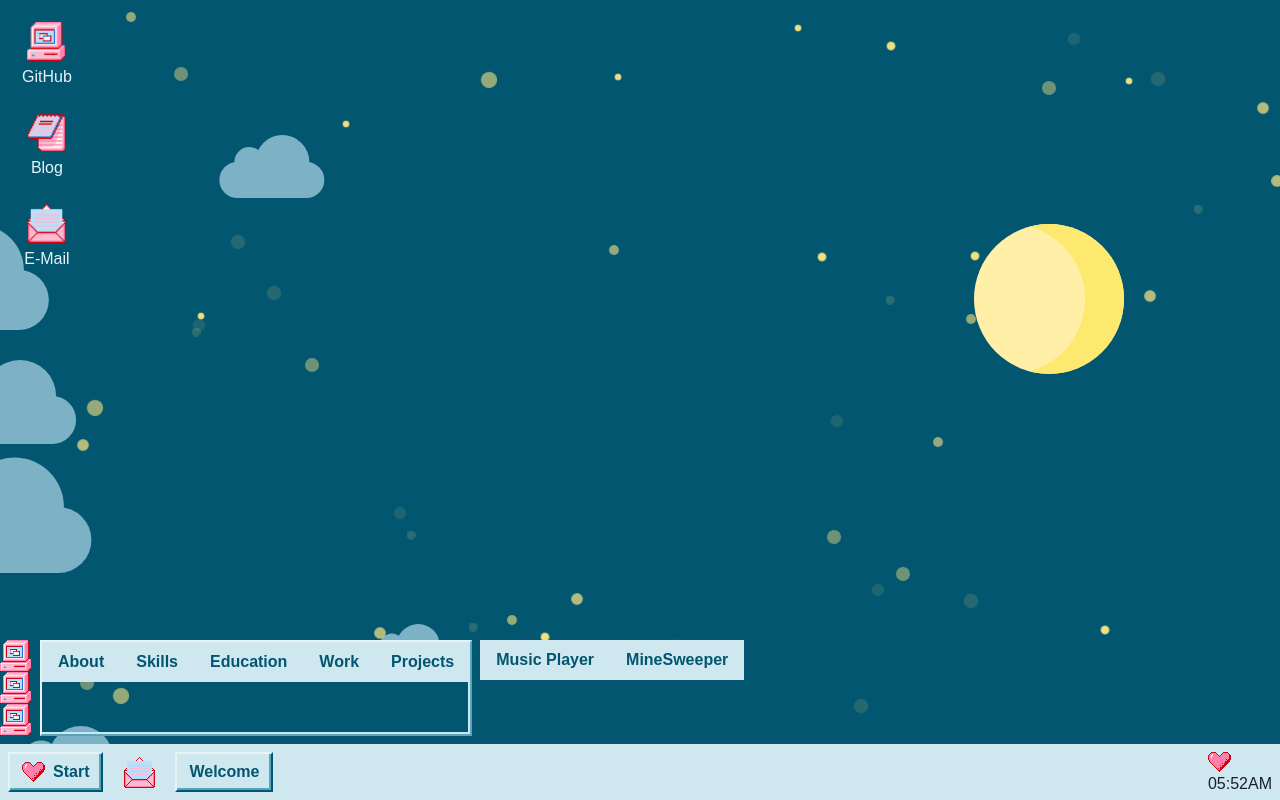
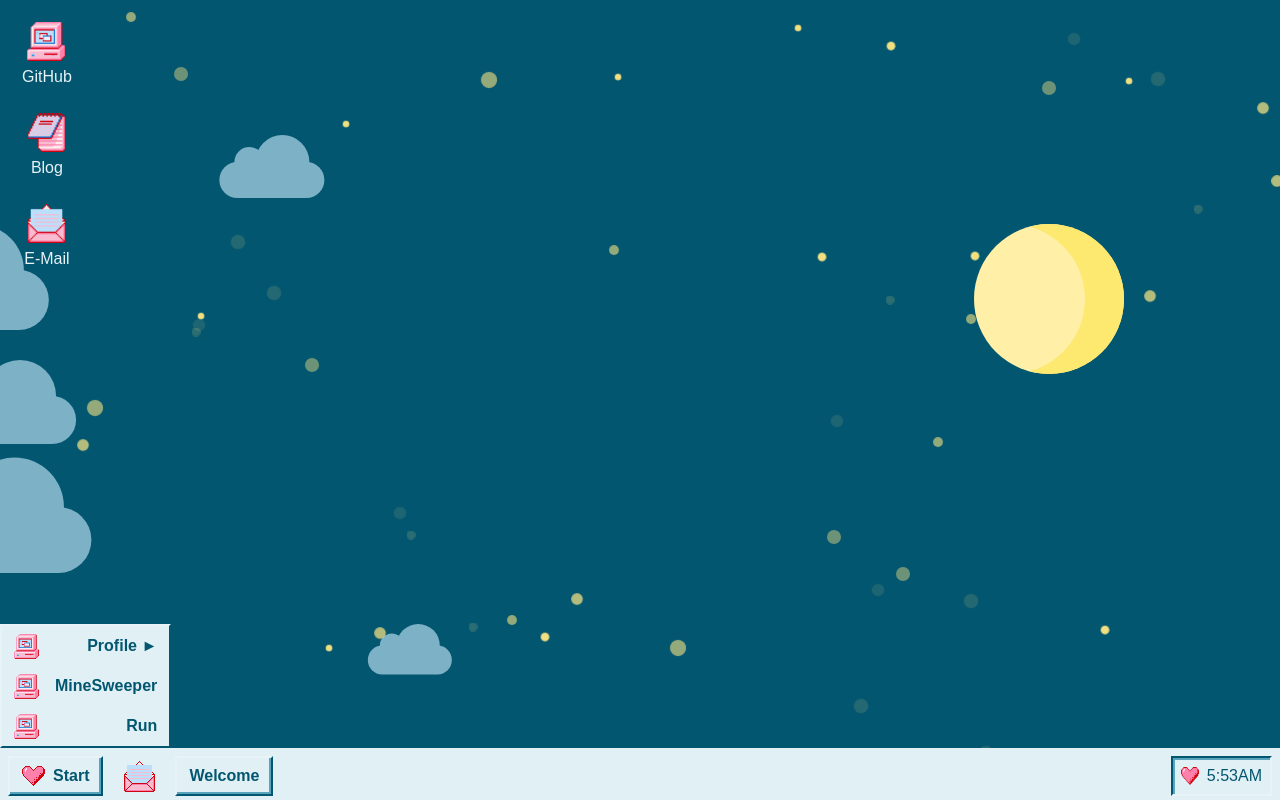
Before and after one commit to jmhar3/portfolio.95-2.0, a React (Create React App) app: page / in a window 1280 px wide. Both pictures are taken after a click on the button "Start". Shown: the top 800 px of the page. Built offline with nearby package versions, Linux system fonts and the light colour scheme.

Commit message:
complete design + functionality of menu

```diff
--- a/src/components/buttons/BorderButton.tsx
+++ b/src/components/buttons/BorderButton.tsx
@@ -18,10 +18,11 @@ export const BorderButton = (props: BorderButtonProps) => {
 
   return (
     <Button
-      onClick={onClick}
       px="3"
       bg={c200}
       color={c400}
+      onClick={onClick}
+      _hover={{ boxShadow: "none" }}
       borderLeft={`2px solid ${c100}`}
       borderTop={`2px solid ${c100}`}
       borderRight={`2px solid ${c400}`}
--- a/src/components/header/AboutMenu.tsx
+++ b/src/components/header/AboutMenu.tsx
@@ -3,11 +3,12 @@ import { Stack, useToken } from "@chakra-ui/react";
 
 import { DropdownTab } from "./DropdownTab";
 import { MenuProps } from "./Header";
+import { MenuButton } from "./MenuButton";
 
-const AboutMenu = (props: MenuProps) => {
-  const { showAboutMenu, setShowAboutMenu } = props;
+export const AboutMenu = (props: MenuProps) => {
+  const { setShowAboutMenu } = props;
 
-  const [c100, c300, c400] = useToken("colors", [
+  const [c100, c400] = useToken("colors", [
     "p95.100",
     "p95.200",
     "p95.300",
@@ -16,26 +17,23 @@ const AboutMenu = (props: MenuProps) => {
 
   return (
     <Stack
+      spacing="0"
       direction="column"
       borderLeft={`2px solid ${c100}`}
       borderTop={`2px solid ${c100}`}
       borderRight={`2px solid ${c400}`}
       borderBottom={`2px solid ${c400}`}
-      boxShadow={`-2px -2px  ${c300} inset`}
-      display={showAboutMenu ? "visible" : "hidden"}
       onMouseLeave={setShowAboutMenu.off}
     >
-      <DropdownTab {...props} name="profile" label="about" />
+      <MenuButton {...props} name="profile" label="about" />
 
-      <DropdownTab {...props} name="profile" label="skills" />
+      <MenuButton {...props} name="profile" label="skills" />
 
-      <DropdownTab {...props} name="profile" label="education" />
+      <MenuButton {...props} name="profile" label="education" />
 
-      <DropdownTab {...props} name="profile" label="work" />
+      <MenuButton {...props} name="profile" label="work" />
 
-      <DropdownTab {...props} name="profile" label="projects" />
+      <MenuButton {...props} name="profile" label="projects" />
     </Stack>
   );
 };
-
-export default AboutMenu;
--- a/src/components/header/DropdownTab.tsx
+++ b/src/components/header/DropdownTab.tsx
@@ -12,12 +12,7 @@ export const DropdownTab = (props: DropdownTabProps) => {
   const { setScreenOnFront, setWindows, windows, setSelectedTab, name, label } =
     props;
 
-  return (
-    <Button
-      bg="p95.200"
-      color="p95.400"
-      textTransform="capitalize"
-      onClick={() => {
+  const onClick = React.useCallback(() => {
     setScreenOnFront(name);
 
     setWindows({
@@ -29,7 +24,14 @@ export const DropdownTab = (props: DropdownTabProps) => {
     });
 
     name === "profile" && setSelectedTab(label);
-      }}
+  }, []);
+
+  return (
+    <Button
+      bg="p95.200"
+      color="p95.400"
+      textTransform="capitalize"
+      onClick={onClick}
     >
       {label}
     </Button>
--- a/src/components/header/Header.tsx
+++ b/src/components/header/Header.tsx
@@ -3,8 +3,8 @@ import { Stack, useBoolean } from "@chakra-ui/react";
 
 import { NavBar } from "./NavBar";
 import { StartMenu } from "./StartMenu";
-import AboutMenu from "./AboutMenu";
-import ProgramsMenu from "./ProgramsMenu";
+import { AboutMenu } from "./AboutMenu";
+import { ProgramsMenu } from "./ProgramsMenu";
 import { WebProps, UseBooleanProps } from "../../screens/Web";
 
 export interface MenuProps extends WebProps {
@@ -32,13 +32,13 @@ export const Header = (props: WebProps) => {
   };
 
   return (
-    <Stack position="fixed" bottom="0" w="full" zIndex={3}>
-      <Stack direction="row">
-        <StartMenu {...menuProps} />
+    <Stack position="fixed" bottom="0" w="full" zIndex={3} spacing="0">
+      <Stack direction="row" spacing="0" align="flex-end">
+        {showStartMenu && <StartMenu {...menuProps} />}
 
-        <AboutMenu {...menuProps} />
+        {showAboutMenu && <AboutMenu {...menuProps} />}
 
-        <ProgramsMenu {...menuProps} />
+        {showProgramsMenu && <ProgramsMenu {...menuProps} />}
       </Stack>
 
       <NavBar {...menuProps} />
--- /dev/null
+++ b/src/components/header/MenuButton.tsx
@@ -0,0 +1,72 @@
+import * as React from "react";
+import { Image, Stack, Button } from "@chakra-ui/react";
+
+import computer from "../../images/computer.png";
+import { MenuProps } from "./Header";
+
+export interface MenuButtonProps extends MenuProps {
+  clickable?: boolean;
+  isDropdown?: boolean;
+  name: string;
+  label: string;
+}
+
+export const MenuButton = (props: MenuButtonProps) => {
+  const {
+    setShowAboutMenu,
+    setShowProgramsMenu,
+    setWindows,
+    setScreenOnFront,
+    windows,
+    clickable = true,
+    isDropdown = true,
+    name,
+    label,
+  } = props;
+
+  const onMouseEnter = React.useCallback(() => {
+    if (name === "about") {
+      setShowAboutMenu.on();
+      setShowProgramsMenu.off();
+    }
+    if (name === "programs") {
+      setShowAboutMenu.off();
+      setShowProgramsMenu.on();
+    }
+  }, [name]);
+
+  const onClick = React.useCallback(() => {
+    if (clickable) {
+      setScreenOnFront(name);
+      setWindows({
+        ...windows,
+        [name]: {
+          minimise: false,
+          close: false,
+        },
+      });
+    }
+  }, [clickable, name]);
+
+  return (
+    <Button
+      px="3"
+      py="5"
+      bg="p95.200"
+      color="p95.400"
+      onClick={onClick}
+      onMouseEnter={onMouseEnter}
+      justifyContent="space-between"
+      cursor={clickable ? "pointer" : "default"}
+      _hover={{ bg: "p95.400", color: "p95.100" }}
+      leftIcon={
+        isDropdown ? undefined : (
+          <Image aria-label={label} src={computer} pr="2" w="33px" />
+        )
+      }
+    >
+      {isDropdown ? label.toUpperCase() : label}
+      {!clickable && " ►"}
+    </Button>
+  );
+};
--- a/src/components/header/NavBar.tsx
+++ b/src/components/header/NavBar.tsx
@@ -1,7 +1,15 @@
 import * as React from "react";
 import dayjs from "dayjs";
 import OutsideClickHandler from "react-outside-click-handler";
-import { Box, Image, Stack, IconButton, Divider } from "@chakra-ui/react";
+import {
+  Box,
+  Image,
+  Stack,
+  IconButton,
+  Divider,
+  Text,
+  useToken,
+} from "@chakra-ui/react";
 
 import logo from "../../images/heart.png";
 import email from "../../images/email.png";
@@ -9,6 +17,7 @@ import email from "../../images/email.png";
 import { NavTab } from "./NavTab";
 import { MenuProps } from "./Header";
 import { BorderButton } from "../buttons/BorderButton";
+import { Clock } from "../../helpers/Clock";
 
 export const NavBar = (props: MenuProps) => {
   const {
@@ -22,28 +31,33 @@ export const NavBar = (props: MenuProps) => {
     setIsMuted,
   } = props;
 
-  const time = React.useMemo(() => dayjs().format("hh:mmA"), [dayjs]);
+  const [c100, c200, c300, c400] = useToken("colors", [
+    "p95.100",
+    "p95.200",
+    "p95.300",
+    "p95.400",
+  ]);
+
+  const onOutsideClick = React.useCallback(() => {
+    setShowStartMenu.off();
+    setShowAboutMenu.off();
+    setShowProgramsMenu.off();
+  }, []);
+
+  const onStartClick = React.useCallback(() => {
+    setShowStartMenu.toggle();
+    if (showStartMenu) {
+      setShowAboutMenu.off();
+      setShowProgramsMenu.off();
+    }
+  }, [showStartMenu]);
 
   return (
     <Stack p="2" pb="1" direction="row" justify="space-between" bg="p95.200">
       <Stack direction="row">
         <Stack direction="row">
-          <OutsideClickHandler
-            onOutsideClick={() => {
-              setShowStartMenu.off();
-              setShowAboutMenu.off();
-              setShowProgramsMenu.off();
-            }}
-          >
-            <BorderButton
-              onClick={() => {
-                setShowStartMenu.toggle();
-                if (showStartMenu) {
-                  setShowAboutMenu.off();
-                  setShowProgramsMenu.off();
-                }
-              }}
-            >
+          <OutsideClickHandler onOutsideClick={onOutsideClick}>
+            <BorderButton onClick={onStartClick}>
               <Image src={logo} aria-label="JH" pr="2" />
               Start
             </BorderButton>
@@ -96,10 +110,21 @@ export const NavBar = (props: MenuProps) => {
         </Stack>
       </Stack>
 
-      <Box>
-        <Image src={logo} onClick={setIsMuted.toggle} />
-        {time}
-      </Box>
+      <Stack
+        px="2"
+        bg={c200}
+        color={c400}
+        align="center"
+        direction="row"
+        borderRight={`2px solid ${c100}`}
+        borderBottom={`2px solid ${c100}`}
+        borderLeft={`2px solid ${c400}`}
+        borderTop={`2px solid ${c400}`}
+        boxShadow={`2px 2px  ${c300} inset`}
+      >
+        <Image src={logo} onClick={setIsMuted.toggle} h="18px" w="18px" />
+        <Text>{Clock()}</Text>
+      </Stack>
     </Stack>
   );
 };
--- a/src/components/header/ProgramsMenu.tsx
+++ b/src/components/header/ProgramsMenu.tsx
@@ -4,19 +4,14 @@ import { Stack } from "@chakra-ui/react";
 import { DropdownTab } from "./DropdownTab";
 import { MenuProps } from "./Header";
 
-const ProgramsMenu = (props: MenuProps) => {
-  const { showProgramsMenu, setShowProgramsMenu } = props;
+export const ProgramsMenu = (props: MenuProps) => {
+  const { setShowProgramsMenu } = props;
 
   return (
-    <Stack
-      display={showProgramsMenu ? "visible" : "hidden"}
-      onMouseLeave={setShowProgramsMenu.off}
-    >
+    <Stack spacing="0" onMouseLeave={setShowProgramsMenu.off}>
       <DropdownTab {...props} name="music" label="Music Player" />
 
       <DropdownTab {...props} name="minesweeper" label="MineSweeper" />
     </Stack>
   );
 };
-
-export default ProgramsMenu;
--- a/src/components/header/StartMenu.tsx
+++ b/src/components/header/StartMenu.tsx
@@ -1,36 +1,55 @@
-import { Stack } from "@chakra-ui/react";
+import { Stack, useToken } from "@chakra-ui/react";
 import { MenuProps } from "./Header";
-import { StartTab } from "./StartTab";
+import { MenuButton } from "./MenuButton";
 
 export const StartMenu = (props: MenuProps) => {
   const { showStartMenu } = props;
 
+  const [c100, c200, c300, c400] = useToken("colors", [
+    "p95.100",
+    "p95.200",
+    "p95.300",
+    "p95.400",
+  ]);
+
   return (
-    <Stack display={showStartMenu ? "visible" : "hidden"}>
-      <StartTab {...props} clickable={false} name="about" label="Profile" />
+    <Stack
+      spacing="0"
+      borderLeft={`2px solid ${c100}`}
+      borderTop={`2px solid ${c100}`}
+      borderRight={`2px solid ${c400}`}
+      borderBottom={`2px solid ${c400}`}
+    >
+      <MenuButton
+        {...props}
+        clickable={false}
+        name="about"
+        label="Profile"
+        isDropdown={false}
+      />
 
-      {/* <StartTab
+      {/* <MenuButton
     {...props}
     clickable={true}
     name="resume"
     label="Resume"
    />
 
-   <StartTab
+   <MenuButton
     {...props}
     clickable={false}
     name="programs"
     label="Programs"
    /> */}
 
-      <StartTab
+      <MenuButton
         {...props}
-        clickable={true}
         name="minesweeper"
         label="MineSweeper"
+        isDropdown={false}
       />
 
-      <StartTab {...props} clickable={true} name="welcome" label="Run" />
+      <MenuButton {...props} name="welcome" label="Run" isDropdown={false} />
     </Stack>
   );
 };
--- a/src/components/header/StartTab.tsx
+++ /dev/null
@@ -1,59 +0,0 @@
-import * as React from "react";
-import { Image, Stack } from "@chakra-ui/react";
-
-import computer from "../../images/computer.png";
-import { MenuProps } from "./Header";
-
-export interface StartTabProps extends MenuProps {
-  clickable: boolean;
-  name: string;
-  label: string;
-}
-
-export const StartTab = (props: StartTabProps) => {
-  const {
-    setShowAboutMenu,
-    setShowProgramsMenu,
-    setWindows,
-    setScreenOnFront,
-    windows,
-    clickable,
-    name,
-    label,
-  } = props;
-
-  return (
-    <Stack
-      direction="row"
-      onMouseEnter={() => {
-        if (name === "about") {
-          setShowAboutMenu.on();
-          setShowProgramsMenu.off();
-        }
-        if (name === "programs") {
-          setShowAboutMenu.off();
-          setShowProgramsMenu.on();
-        }
-      }}
-      cursor={clickable ? "pointer" : "default"}
-      onClick={() => {
-        if (clickable) {
-          setScreenOnFront(name);
-          setWindows({
-            ...windows,
-            [name]: {
-              minimise: false,
-              close: false,
-            },
-          });
-        }
-      }}
-    >
-      <Stack direction="row">
-        <Image aria-label={label} src={computer} />
-        {label}
-      </Stack>
-      {!clickable && "►"}
-    </Stack>
-  );
-};
--- /dev/null
+++ b/src/helpers/Clock.tsx
@@ -0,0 +1,19 @@
+import * as React from "react";
+import dayjs from "dayjs";
+
+export const Clock = () => {
+  const [datetime, setDatetime] = React.useState(dayjs());
+
+  const refreshClock = React.useCallback(() => {
+    setDatetime(dayjs());
+  }, [dayjs]);
+
+  React.useEffect(() => {
+    const timerId = setInterval(refreshClock, 1000);
+    return function cleanup() {
+      clearInterval(timerId);
+    };
+  }, []);
+
+  return dayjs(datetime).format("h:mmA");
+};
--- a/src/theme.tsx
+++ b/src/theme.tsx
@@ -46,7 +46,7 @@ export const theme = extendTheme({
   colors: {
     p95: {
       100: "#E7F3F7",
-      200: "#CFE7EF",
+      200: "#E0F0F5",
       300: "#58A4BD",
       400: "#035670",
     },
```
Lines whose indentation alone changed are shown as unchanged.
